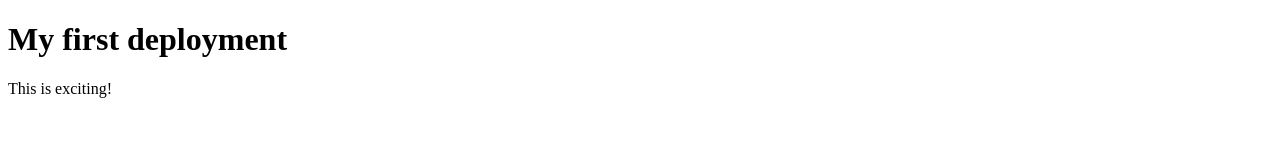
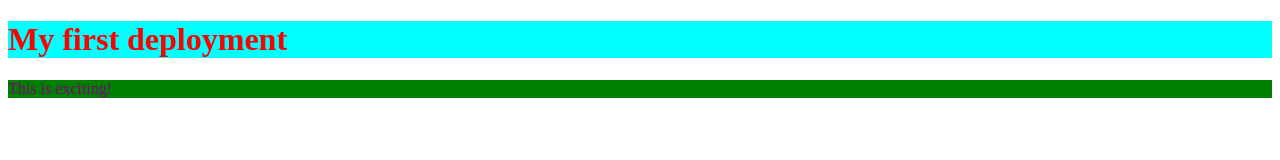
Before and after one commit to tman991/f27-deployment-test-taha, a website: page client/index.html in a window 1280 px wide. Drawn offline with Linux system fonts and the light colour scheme.

Commit message:
css added

```diff
--- a/client/index.html
+++ b/client/index.html
@@ -5,6 +5,8 @@
     <meta http-equiv="X-UA-Compatible" content="IE=edge">
     <meta name="viewport" content="width=device-width, initial-scale=1.0">
     <title>Document</title>
+    <link rel="stylesheet" href="styles.css">
+    <link rel="stylesheet" href="/css">
 </head>
 <body>
     <h1>My first deployment</h1>
--- a/client/styles.css
+++ b/client/styles.css
@@ -0,0 +1,11 @@
+h1 {
+    color: red;
+    background-color: aqua;
+}
+
+
+p {
+
+    color: purple;
+    background-color: green;
+}
--- a/server/server.js
+++ b/server/server.js
@@ -8,6 +8,9 @@ app.get('/', (req, res) => {
     res.sendFile(path.join(__dirname, "../client/index.html"))
 })
 
+app.get('/css', () => {
+    res.sendFile(path.join(__dirname, "../client/styles.css"))
+})
 
 const port = process.env.PORT || 4005;
 
```
